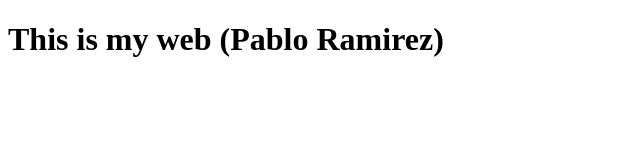
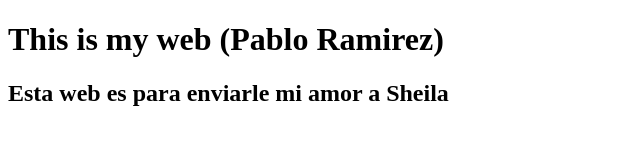
Before and after one commit to pabloramirez1981/pabloramirez1981.github.io, a plain HTML site: page index.html in a window 1280 px wide. Shown: the whole page, without its empty margins (0-640 px from the left). Drawn offline with Linux system fonts and the light colour scheme.

Commit message:
Update index.html

```diff
--- a/index.html
+++ b/index.html
@@ -6,5 +6,6 @@
     </head>
     <body>
         <h1>This is my web (Pablo Ramirez)</h1>
+        <h2> Esta web es para enviarle mi amor a Sheila</h2>
     </body>
 </html>
```
